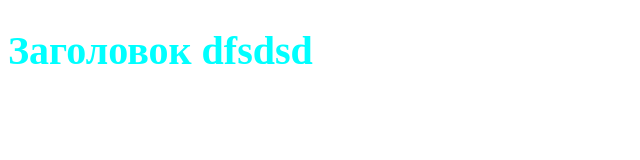
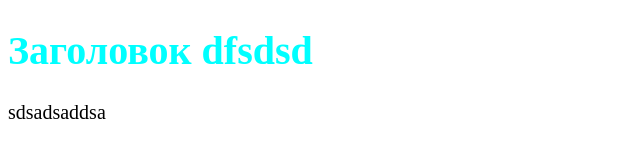
Before and after one commit to Chikidrill/Chikidrill.github.io, a plain HTML site: page index.html in a window 1280 px wide. Shown: the whole page, without its empty margins (0-640 px from the left). Drawn offline with Linux system fonts and the light colour scheme.

Commit message:
asdasdasd
asd

```diff
--- a/index.html
+++ b/index.html
@@ -7,5 +7,6 @@
 
     <body>
         <h1>Заголовок dfsdsd</h1>
+        <p>sdsadsaddsa</p>
     </body>
 </html>
```
